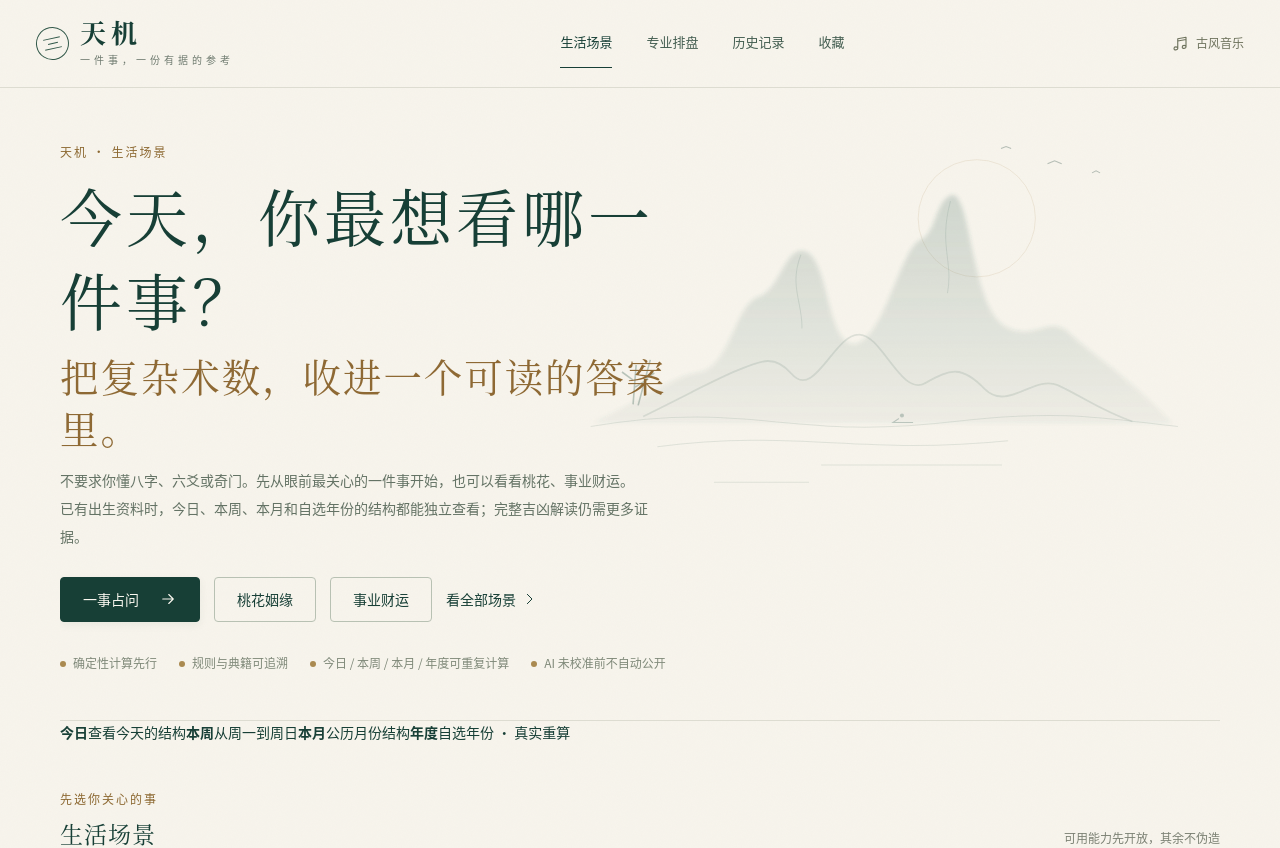
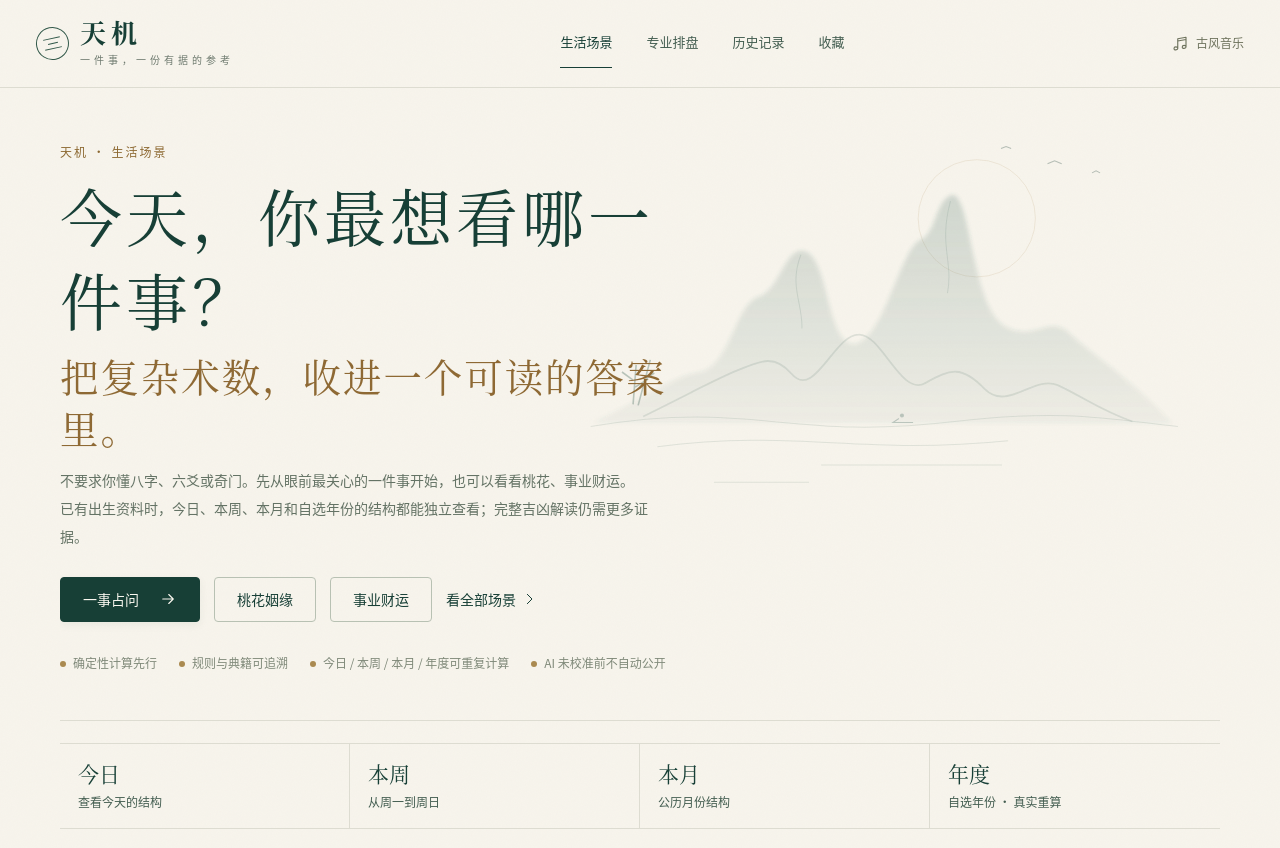
Before and after one commit to HelloMrDuan/tianji-knowledge-base, a React (Vite) app in the folder web/visual-prototype/: page / in a window 1280 px wide. Shown: the top 848 px of the page. Built offline with nearby package versions, Linux system fonts and the light colour scheme; no server answers.

Commit message:
feat(home): restore original one-question priority and fortune time shortcuts

```diff
--- a/web/visual-prototype/src/public/scenarios.css
+++ b/web/visual-prototype/src/public/scenarios.css
@@ -30,6 +30,36 @@
 .scenario-proof { margin-top: 31px; display: flex; gap: 22px; flex-wrap: wrap; color: #7f8979; font-size: 12px; }
 .scenario-proof span { display: inline-flex; align-items: center; gap: 7px; }
 .scenario-proof i { width: 6px; height: 6px; border-radius: 50%; background: #aa8a50; }
+.scenario-time-strip {
+  display: grid;
+  grid-template-columns: repeat(4, minmax(0, 1fr));
+  border-block: 1px solid var(--hair);
+  margin-top: 22px;
+}
+.scenario-time-strip a {
+  min-width: 0;
+  min-height: 84px;
+  padding: 15px 18px;
+  border-right: 1px solid var(--hair);
+  display: flex;
+  flex-direction: column;
+  justify-content: center;
+  gap: 4px;
+  transition: background-color .2s ease;
+}
+.scenario-time-strip a:last-child { border-right: 0; }
+.scenario-time-strip a:hover, .scenario-time-strip a:focus-visible {
+  background: #eaf0e5;
+}
+.scenario-time-strip strong {
+  font: 21px/1.4 "Noto Serif CJK SC", "Songti SC", serif;
+  color: var(--ink);
+  font-weight: 500;
+}
+.scenario-time-strip span {
+  color: var(--ink-soft);
+  font-size: 12px;
+}
 .scenario-section { padding-top: 42px; }
 .scenario-grid { display: grid; grid-template-columns: repeat(5, minmax(0, 1fr)); gap: 12px; }
 .scenario-card {
@@ -74,6 +104,10 @@
   .professional-section .tool-grid { grid-template-columns: repeat(3, 1fr); }
 }
 @media (max-width: 760px) {
+  .scenario-time-strip { grid-template-columns: repeat(2, minmax(0, 1fr)); }
+  .scenario-time-strip a { min-height: 74px; padding: 12px 14px; }
+  .scenario-time-strip a:nth-child(2) { border-right: 0; }
+  .scenario-time-strip a:nth-child(-n+2) { border-bottom: 1px solid var(--hair); }
   .scenario-hero { min-height: 385px; padding: 34px 0 30px; }
   .scenario-hero h1 { font-size: 36px; }
   .scenario-grid { grid-template-columns: repeat(2, 1fr); }
```
